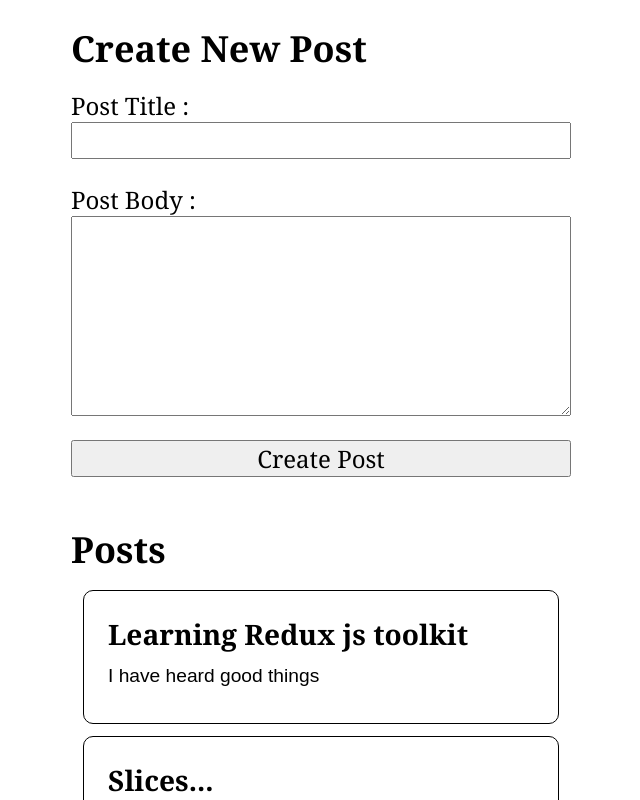
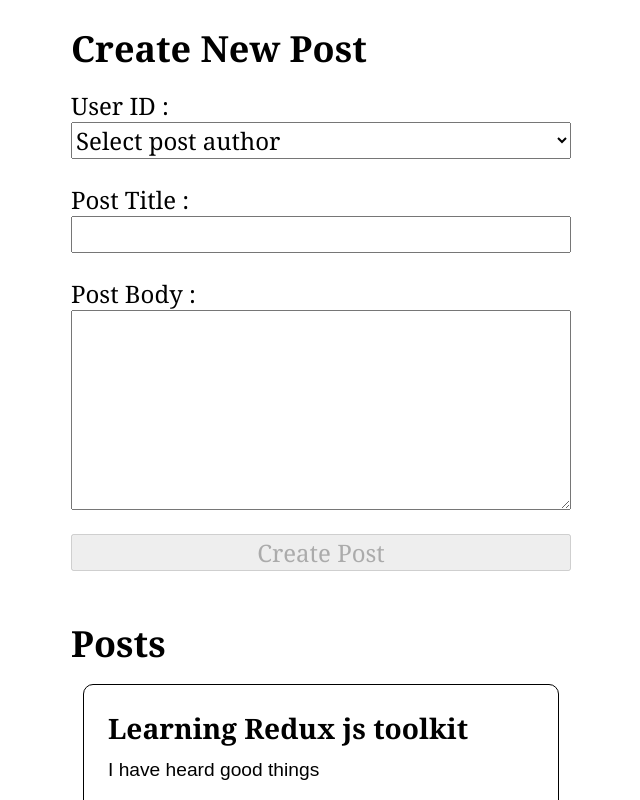
Before and after one commit to Cassiopea2103/reduxjs, a React (Vite) app: page / in a window 1280 px wide. Shown: the top 800 px of the page, without its empty margins (319-959 px from the left). Built offline with nearby package versions, Linux system fonts and the light colour scheme.

Commit message:
users feature added and integrated with posts creation

```diff
--- a/src/app/store.js
+++ b/src/app/store.js
@@ -2,12 +2,14 @@ import { configureStore } from '@reduxjs/toolkit' ;
 
 // reducers :
 import postsReducer from "../features/posts/postsSlice" ;
+import usersReducer from "../features/users/usersSlice" ;
 
 
 export const store = configureStore (
     {
         reducer : {
             posts : postsReducer ,
+            users : usersReducer ,
         }
     }
 )
--- a/src/features/posts/NewPostForm.jsx
+++ b/src/features/posts/NewPostForm.jsx
@@ -1,30 +1,53 @@
 import { useState } from 'react' ;
 import { useDispatch } from 'react-redux' ;
 import { addPost } from './postsSlice';
-import { nanoid } from '@reduxjs/toolkit' ;
+
+import { useSelector } from 'react-redux';
+import { selectAllUsers } from '../users/usersSlice' ;
+
 
 const NewPostForm = () => {
 
+    // users data :
+    const usersData = useSelector ( selectAllUsers ) ;
+
     const dispatch = useDispatch () ;
 
+    const [ userId , setUserId ] = useState ( '' ) ;
     const [ title , setTitle ] = useState ( '' ) ;
     const [ body , setBody ] = useState ( '' ) ;
 
+    const onUserIdChange = e => setUserId ( e.target.value ) ;
     const onTitleChange = e => setTitle ( e.target.value ) ;
     const onBodyChange = e => setBody ( e.target.value ) ;
+
     const onCreatePostClick = () => {
 
         // check form data :
         if ( title && body ) {
             // create a new post :
-            dispatch ( addPost ( title , body ) ) ;
+            dispatch ( addPost ( userId , title , body ) ) ;
 
 
             // reset title and body states :
+            setUserId ( '' ) ;
             setTitle ( '' ) ;
             setBody ( '' ) ;
         }
     }
+
+    // user options :
+    const userOptions = usersData.map (
+        ( user ) => {
+            return (
+                <option key = { user.id } value={user.id}>
+                    { user.name }
+                </option>
+            )
+        }
+    )
+
+    const canSave = Boolean ( title ) && Boolean ( body ) && Boolean ( userId ) ;
 
     return (
         <section>
@@ -32,6 +55,19 @@ const NewPostForm = () => {
             <h2>Create New Post</h2>
 
             <form action="">
+
+                <label htmlFor="postAuthor">User ID : </label>
+                <select
+                    required
+                    name="userId"
+                    id="postAuthor"
+                    value={userId}
+                    onChange = { onUserIdChange }
+                >
+                    <option value="">Select post author</option>
+                    { userOptions }
+                </select>
+
                 <label htmlFor="postTitle">Post Title : </label>
                 <input
                     type = "text"
@@ -50,8 +86,11 @@ const NewPostForm = () => {
                 />
 
                 <button
+                    disabled = { !canSave }
                     onClick={ onCreatePostClick }
-                >Create Post</button>
+                >
+                    Create Post
+                </button>
             </form>
         </section>
     )
--- a/src/features/posts/postsSlice.js
+++ b/src/features/posts/postsSlice.js
@@ -23,10 +23,11 @@ const postsSlice = createSlice (
 
             // add a new post :
             addPost : {
-                prepare ( title , body ) {
+                prepare ( userId , title , body ) {
                     return {
                         payload : {
                             id : nanoid () ,
+                            userId ,
                             title ,
                             body
                         }
--- /dev/null
+++ b/src/features/users/usersSlice.js
@@ -0,0 +1,26 @@
+import { createSlice } from '@reduxjs/toolkit' ;
+
+
+// initial state data :
+const initialState = [
+    { id : 1 , name : "Lamine THIAW" } ,
+    { id : 2 , name : "Serigne Saliou WADE" } ,
+]
+
+
+const usersSlice = createSlice (
+    {
+        name : "users" ,
+        initialState ,
+        reducers : {
+
+        }
+    }
+)
+
+
+// export data state :
+export const selectAllUsers = state => state.users ;
+
+// export reducer :
+export default usersSlice.reducer ;
```
